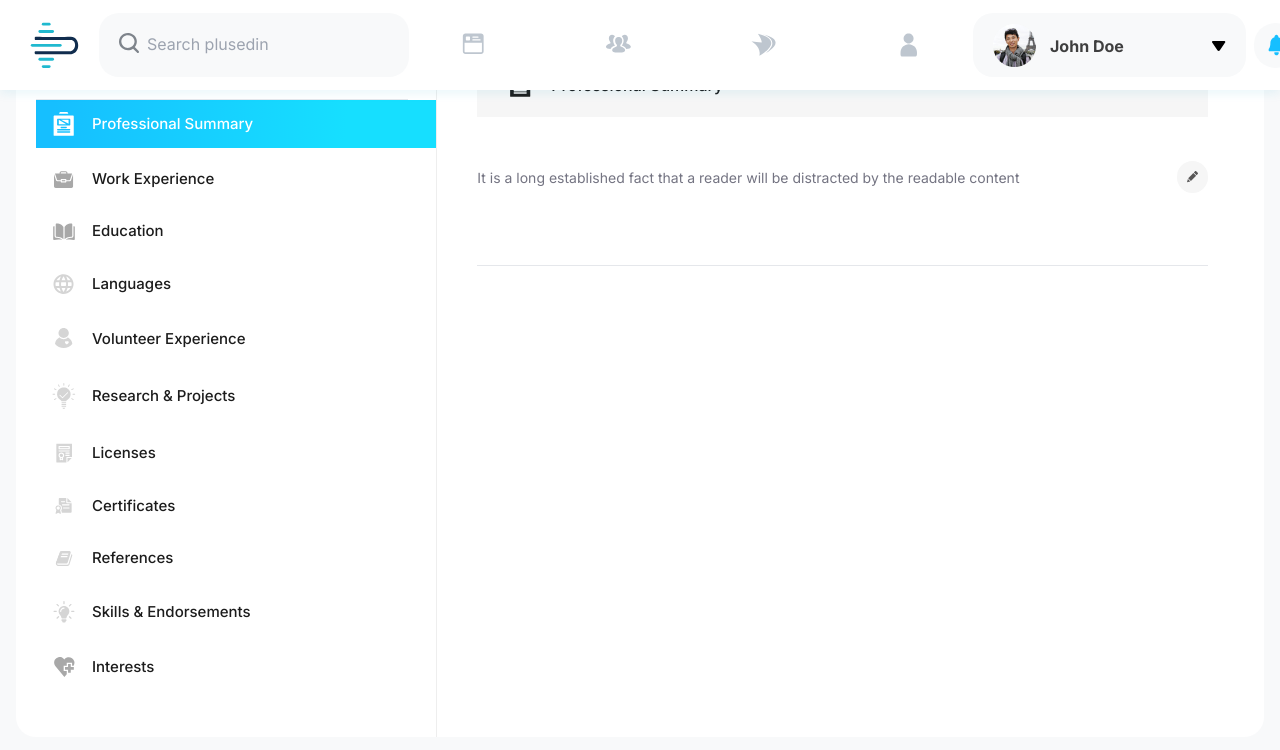
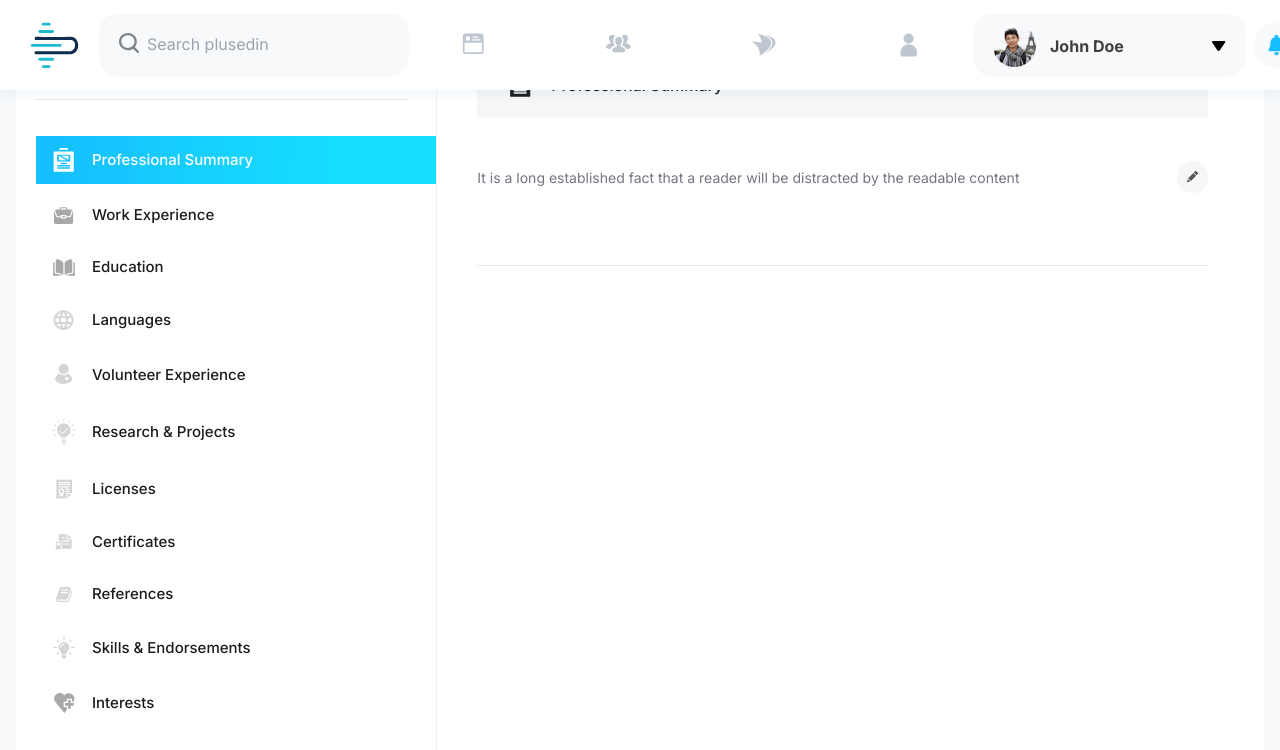
Before and after one commit to sam-glatson/Nextjs_task, a Next.js app: page /about in a window 1280 px wide. Shown: the top 750 px of the page. Built offline with nearby package versions, Linux system fonts and the light colour scheme.

Commit message:
Padding corresion

```diff
--- a/src/components/Profile/ProfileDetail/TabContent/AboutContent/AboutList.tsx
+++ b/src/components/Profile/ProfileDetail/TabContent/AboutContent/AboutList.tsx
@@ -20,7 +20,7 @@ const AboutList = () => {
                 <h3 className="font-bold text-lg leading-5 ml-6 text-masala-500">About</h3>
                 <hr />
             </div>
-            <div className="space-y-2.5">
+            <div className="space-y-2.5 mt-9">
                 <div className="flex items-center space-x-4 cursor-pointer py-3 px-4 about-gradient text-white">
                     <div>
                         <SummaryIcon fill={"ffffff"} width={24} />
--- a/src/components/Profile/ProfileDetail/index.tsx
+++ b/src/components/Profile/ProfileDetail/index.tsx
@@ -6,8 +6,8 @@ import AboutContent from "./TabContent/AboutContent";
 
 const ProfileDetailSection = () => {
     const [TabContent, setTabContent] = useState(1);
-    function CallBack(chilData: any) {
-        setTabContent(chilData);
+    function CallBack(childData: any) {
+        setTabContent(childData);
     }
     return (
         <>
```
